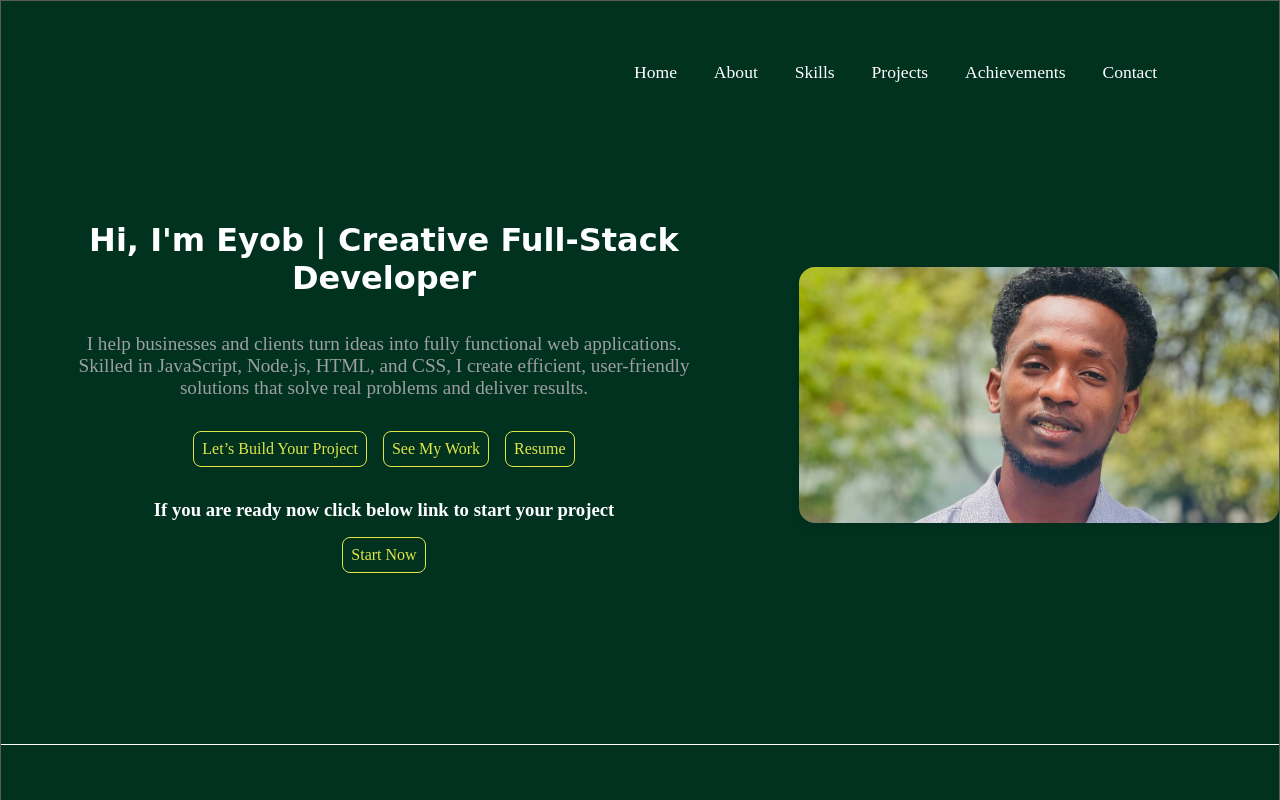
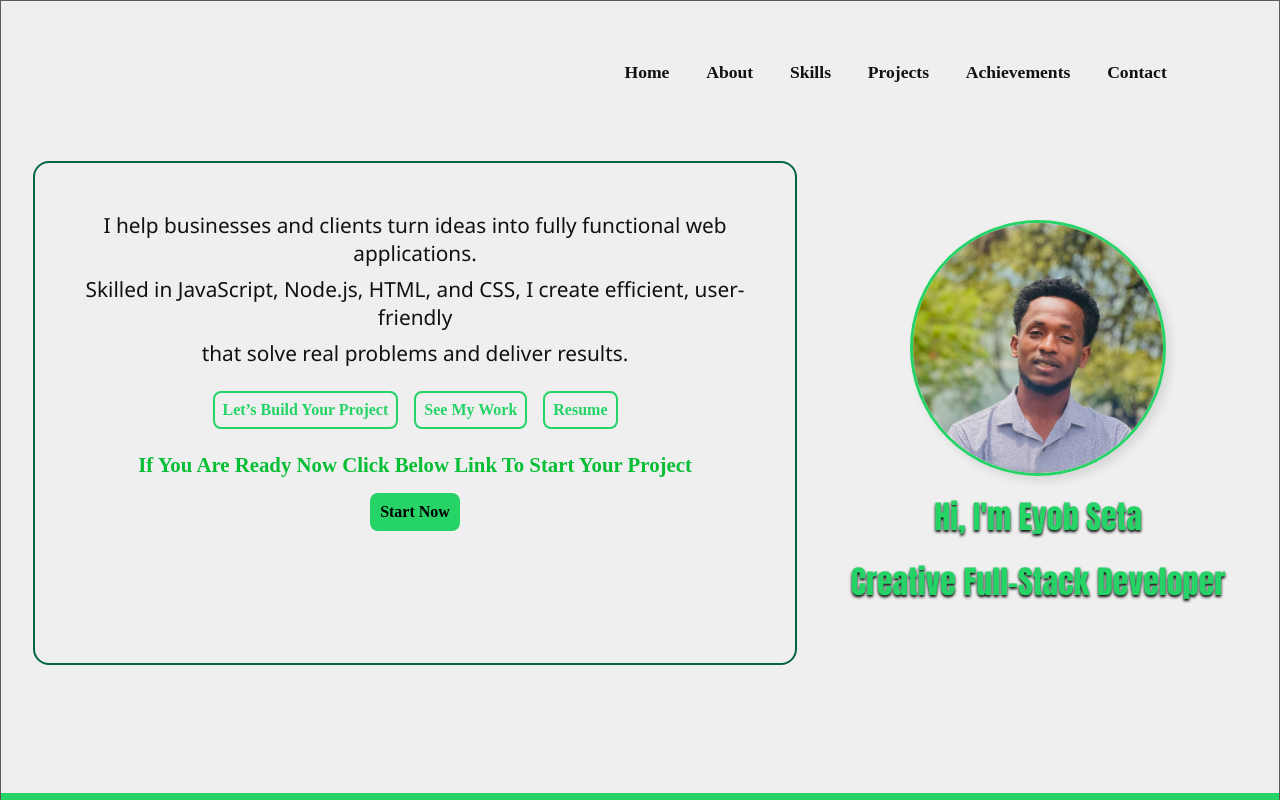
Before and after one commit to Eyobseta/portfolio, a plain HTML site: page index.html in a window 1280 px wide. Shown: the top 800 px of the page. Drawn offline with nearby package versions, Linux system fonts and the light colour scheme; a script that the page names is missing.

Commit message:
color and text consistecny added and home layout chnaged

```diff
--- a/css/style.css
+++ b/css/style.css
@@ -1,3 +1,7 @@
+:root{
+    --primary--color:#25d366;
+    --secondary--color:#efefef;
+}
 *{
     margin: 0;
     padding: 0;
@@ -5,7 +9,7 @@
 }
 
 body{
-    color: #fff;
+    color: var(--primary--color);
     width: 100%;
     height: auto;
     display: flex;
@@ -13,16 +17,17 @@ body{
     justify-content: center;
     align-items: center;
     font-size: 1rem;
-    background: #efefef;
+    background: var(--secondary--color);
 }
 
 /*   all content  container*/
 .container{
+    color: var(--primary--color);
     position: relative;
     width: 100%;
     height: auto;
     border:solid 0.1rem #5a5a56;
-    background-color: #013220;
+    background-color: var(--secondary--color);
     display: flex;
     flex-direction: column;
     justify-content: center;
@@ -30,7 +35,15 @@ body{
     gap: 2rem;
 }
 
-
+.home{
+    width: 100%;
+    height: 95vh;
+    display: flex;
+    flex-direction: column;
+    justify-content: center;
+    align-items: center;
+    gap: 2rem;
+}
 /* header style*/
 header {
     margin-top: 2rem;
@@ -57,16 +70,20 @@ header >nav> ul {
     gap: 2rem;
 }
 nav ul a{
-    color: #fff;
+    color: #111;
     text-decoration: none;
     padding: 0.15rem;
     border-radius: 0.5rem;
+    font-weight: bold;
 }
 nav ul a:hover{
-    border-bottom: 0.45rem solid  #e0e645;
-    border-top: 0.45rem solid  #e0e645;
+    border-bottom: 0.45rem solid var(--primary--color);
+    border-top: 0.45rem solid  var(--primary--color);
     cursor: pointer;
 }
+
+
+
 
 
 /* hero content or home page*/
@@ -76,37 +93,61 @@ nav ul a:hover{
     display: flex;
     justify-content: center;
     align-items: center;
-    border-bottom: #fff solid 0.005rem;
     position: relative;
+    margin-top: 1rem;
     padding-bottom: 6rem;
-    gap: 2rem;
-
+}
+.hero-img {
+    width: 30%;
+    display: flex;
+    flex-direction: column;
+    justify-content: center;
+    align-items: center;
+    gap: 1rem;
+    margin: 50px;
+   text-align: center;
 }
 .hero-img img {
-  width: 30rem;
+  width: 16rem;
   height:16rem;
   object-fit: cover;
-  border-radius: 1rem;
+  border-radius: 50%;
   box-shadow: 0 4px 8px rgba(0,0,0,0.1);
+  border: solid 0.2rem var(--primary--color);
+  box-shadow: 5px 5px 10px rgba(0,0,0,0.1);
+}
+.hero-img h2{
+    font-family: Impact, Haettenschweiler, 'Arial Narrow Bold', sans-serif,Arial, Helvetica, sans-serif;
+    font-size: 2rem;
+    width: 100%;
+    text-transform: capitalize;
+    text-shadow: 0px 2px 3px #000;
+    position: relative;
+    font-weight: bold;
+    text-align: center;
+    perspective: 50px;
+    perspective-origin: 50% 100%;
+    display: inline-block;
 }
 .hero-content{
+    padding: 3rem 1rem;
+    height: 100%;
+    margin-left: 2rem;
+    width: 60%;
+    border: solid 0.15rem #036642;
+    border-radius: 1rem;
     display: flex;
     flex-direction: column;
-    gap: 1rem;
+    align-items: center;
+    gap: 0.5rem;
 }
-.hero-content h1{
-    font-family: cursive,Arial, Helvetica, sans-serif;
-    font-size: 2rem;
-    height: 10vh;
-    width: 100%;
-    font-weight: 700;
+
+.hero-content p{
+    font-family:'Segoe UI', Tahoma, Geneva, Verdana, sans-serif;
+    color: #111;
     text-align: center;
-}
-.hero-content p{
-    color: #9d9fa1;
-    text-align: center;
-    font-size: 1.2rem;
-    font-weight: 400;
+    font-size: 1.3rem;
+    font-weight: 500;
 }
 .to-form{
     margin-top: 1rem;
@@ -116,17 +157,12 @@ nav ul a:hover{
     align-items: center;
     gap: 1rem;
 }
-.form-btn{
-    text-decoration: none;
-    color: #e0e645;
-    border: solid 0.1rem #e0e645;
-    border-radius: 0.5rem;
-    padding: 0.5rem;
-    font-weight: 500;
-}
-.form-btn:hover{
-    color: #111;
-    background-color: #e0e645;
+.to-form h3{
+    text-align: center;
+    text-transform: capitalize;
+    font-weight: bold;
+    color: #07be35;
+    font-size: 1.3rem;
 }
 .hero-buttons {
     display: flex;
@@ -136,17 +172,44 @@ nav ul a:hover{
     margin-top: 1rem;
 }
 .hero-buttons a{
+  background-color: var(--secondary--color);
+  padding: 15px 32px;
+  text-align: center;
+  text-decoration: none;
+  display: inline-block;
+  font-size: 16px;
+  transition: background-color 0.3s ease;
+  color: var(--primary--color);
+  border: solid 0.16rem var(--primary--color);
+  border-radius: 0.5rem;
+  padding: 0.5rem;
+  font-weight: bold;
+}
+.hero-buttons .btn:hover{
+    border-color: var(--secondary--color);
+    color:#111;
+    background-color: var(--primary--color);
+}
+
+.form-btn{
+    display: block;
     text-decoration: none;
-    color: #e0e645;
-    border: solid 0.1rem #e0e645;
+    color:#000;
+     border: solid 0.16rem var(--primary--color);
+     background-color: var(--primary--color);
     border-radius: 0.5rem;
     padding: 0.5rem;
-    font-weight: 500;
+    font-weight: bold;
 }
-.hero-buttons .btn:hover{
-    color: #111;
-    background-color: #e0e645;
+.form-btn:hover{
+    border-color: var(--secondary--color);
+    color: #285AEB;
+    background-color: var(--primary--color);
 }
+
+
+
+
 
 
 
@@ -154,15 +217,18 @@ nav ul a:hover{
 
 #about {
     width: 100%;
-    height: 75vh;
+    height: 90vh;
      display: flex;
      justify-content: center;
      align-items: center;
-     gap: 0rem;
-     border-bottom: #fff solid 0.15rem;
+     gap: 3rem;
+     background-color: var(--primary--color);
 }
 
 .about-content {
+    box-shadow: 5px 3px 10px #111;
+    border: solid 0.15rem gray;
+    border-radius: 1rem;
     width: 60%;
     display: flex;
     flex-direction: column;
@@ -188,7 +254,7 @@ nav ul a:hover{
 }
 #aboutBtn li button{
     outline: none;
-    background-color: #e0e645;
+    background-color: #e6d432;
     color: #013220;
      padding: 0.3rem 0.5rem;
      border-radius: 0.5rem;
@@ -205,11 +271,14 @@ nav ul a:hover{
     background-color: #013220;
 }
 .about-content h1 {
+    color: blue;
+    font-weight: bold;
     text-align: center;
     font-family: Impact, Haettenschweiler, 'Arial Narrow Bold', sans-serif
 }
 .about-content p{
-   color: #d9e7f7;
+    font-family: Impact, Haettenschweiler, 'Arial Narrow Bold', sans-serif;
+   color: #000;
    text-align: center;
    font-weight: 400;
    text-align: center;
@@ -225,7 +294,7 @@ nav ul a:hover{
 }
 .about-content ol li{
     font-weight: 400;
-    color: #d9e7f7;
+     color: #000;
 }
 
 
@@ -233,7 +302,6 @@ nav ul a:hover{
 
 
 /*services section */
-
 .controls-wrapper {
       display: flex;
       align-items: center;
@@ -257,10 +325,19 @@ nav ul a:hover{
       cursor: pointer;
       box-shadow: 0 2px 8px rgba(0,0,0,0.25);
     }
-    .custom-nav-btn:active { transform: scale(.98); }
-    .custom-nav-btn[disabled] { opacity: 0.4; cursor: pointer; }
-
+    .custom-nav-btn:active {
+        transform: scale(.98);
+     }
+    .custom-nav-btn[disabled] {
+        opacity: 0.6;
+        cursor: pointer;
+     }
+     .custom-nav-btn:hover {
+        background-color: var(--primary--color);
+     }
     .my-swiper {
+        border-radius: 1rem;
+      box-shadow: 0px 0px 20px #000;
       width: 90%;
       height: 400px;
       position: relative;
@@ -311,13 +388,16 @@ nav ul a:hover{
     align-items: center;
     border-top: #fff solid 0.15rem;
     border-bottom: #fff solid 0.15rem;
+    background-color: #036642;
 }
 #skills{
+    background-color: var(--secondary--color);
     width: 50%;
     height: 70%;
     padding: 1rem;
     border: #bdba06 solid 0.25rem;
     border-radius: 1rem;
+    color: #036642;
     text-align: center;
 }
 #skills h1{
--- a/index.html
+++ b/index.html
@@ -16,13 +16,13 @@
 </head>
 <body>
 <div class="container">
-
+<div class="home">
   <!-- Header / Navbar -->
   <header>
     <nav>
       <ul>
         <li>
-          <a href="#hero">Home</a>
+          <a href="#home">Home</a>
           <div class="nav-overflow"></div>
         </li>
         <li>
@@ -48,9 +48,9 @@
 
   <section id="hero">
         <div class="hero-content">
-                  <h1>Hi, I'm Eyob | Creative Full-Stack    Developer</h1>
-                  <a href=""></a>
-                  <p>I help businesses and clients turn ideas into fully functional web applications. <br> Skilled in JavaScript, Node.js, HTML, and CSS, I create efficient, user-friendly <br> solutions that solve real problems and deliver results.</p>
+                  <p>I help businesses and clients turn ideas into fully functional web applications. </p>
+                  <p> Skilled in JavaScript, Node.js, HTML, and CSS, I create efficient, user-friendly</p>
+                   <p> that solve real problems and deliver results.</p>
 
                 <div class="hero-buttons">
                         <a href="https://mail.google.com/mail/?view=cm&fs=1&to=eyobseta50@gmail.com&su=Hiring%20Inquiry%20from%20Portfolio" target="_blank" class="btn">Let’s Build Your Project</a>
@@ -66,13 +66,15 @@
         </div>
         <div class="hero-img">
                 <img src="assets/images/myimg1.jpg" alt="my image">
+                <h2>Hi, I'm Eyob Seta</h2>
+                <h2> Creative Full-Stack Developer</h2>
         </div>
   </section>
-
+</div>
 
     <!-- About Section-->
    <section id="about">
-
+             <img src="assets/images/myimg2.png" alt="">
           <div class="about-content">
                         <h1>About Me</h1>
                         <ul id="aboutBtn">
@@ -117,7 +119,6 @@
                     </div>
 
              </div>
-          <img src="assets/images/myimg2.png" alt="">
   </section>
 
   <!--Services Section-->
@@ -205,24 +206,19 @@
         </div>
   </section>
 
-  <!-- =======================
-       5. Projects Section
-  ======================== -->
+  <!--  Projects Section-->
   <section id="projects">
-    <!-- Project cards: title, description, GitHub/live links -->
+
   </section>
 
-  <!-- =======================
-       6. Achievements / Certificates
-  ======================== -->
+  <!-- Achievements / Certificates-->
   <section id="achievements">
-    <!-- Optional: images or text of certificates, awards -->
+
   </section>
 
-  <!-- =======================
-       7. Contact Section
-  ======================== -->
+  <!-- Contact Section -->
   <section id="contact">
+
     <!-- Contact form and social links -->
      <h1>Visit help center</h1>
      <div id="container">
--- a/js/about.js
+++ b/js/about.js
@@ -10,12 +10,12 @@ expBtn.addEventListener("click",()=>{
     education.style.display="none";
     life.style.display="none";
     experiance.style.display="block";
-    document.querySelector('#aboutBtn li #expBtn').style.backgroundColor='#ec0e0eff';
-    document.querySelector('#aboutBtn li #lifeBtn').style.backgroundColor='#bdba06';
-     document.querySelector('#aboutBtn li #eduBtn').style.backgroundColor='#bdba06';
+    document.querySelector('#aboutBtn li #expBtn').style.backgroundColor='#bdba06';
+    document.querySelector('#aboutBtn li #lifeBtn').style.backgroundColor='#efefef';
+     document.querySelector('#aboutBtn li #eduBtn').style.backgroundColor='#efefef';
      document.querySelector('#aboutBtn li #expBtn').style.color='#0e0404ff';
-     document.querySelector('#aboutBtn li #eduBtn').style.color='#013220';
-     document.querySelector('#aboutBtn li #lifeBtn').style.color='#013220';
+     document.querySelector('#aboutBtn li #eduBtn').style.color='#25d366';
+     document.querySelector('#aboutBtn li #lifeBtn').style.color='#25d366';
      aboutMeContent.textContent="My Experiance ?";
      setTimeout(()=>{
         aboutMeContent.textContent="About Me?"
@@ -26,12 +26,12 @@ eduBtn.addEventListener("click",()=>{
     education.style.display="block";
     life.style.display="none";
     experiance.style.display="none";
-     document.querySelector('#aboutBtn li #expBtn').style.backgroundColor='#bdba06';
-     document.querySelector('#aboutBtn li #lifeBtn').style.backgroundColor='#bdba06';
-     document.querySelector('#aboutBtn li #eduBtn').style.backgroundColor='#ec0e0eff';
-      document.querySelector('#aboutBtn li #expBtn').style.color='#013220';
+     document.querySelector('#aboutBtn li #expBtn').style.backgroundColor='#efefef';
+     document.querySelector('#aboutBtn li #lifeBtn').style.backgroundColor='#efefef';
+     document.querySelector('#aboutBtn li #eduBtn').style.backgroundColor='#bdba06';
+      document.querySelector('#aboutBtn li #expBtn').style.color='#07bb49ff';
      document.querySelector('#aboutBtn li #eduBtn').style.color='#0e0404ff';
-     document.querySelector('#aboutBtn li #lifeBtn').style.color='#013220';
+     document.querySelector('#aboutBtn li #lifeBtn').style.color='#25d366';
      aboutMeContent.textContent="My Education Status ?";
       setTimeout(()=>{
         aboutMeContent.textContent="About Me?"
@@ -42,11 +42,11 @@ lifeBtn.addEventListener("click",()=>{
     education.style.display="none";
     life.style.display="block";
     experiance.style.display="none";
-     document.querySelector('#aboutBtn li #expBtn').style.backgroundColor='#bdba06';
-     document.querySelector('#aboutBtn li #lifeBtn').style.backgroundColor='#ec0e0eff';
-     document.querySelector('#aboutBtn li #eduBtn').style.backgroundColor='#bdba06';
-          document.querySelector('#aboutBtn li #expBtn').style.color='#013220';
-     document.querySelector('#aboutBtn li #eduBtn').style.color='#013220';
+     document.querySelector('#aboutBtn li #expBtn').style.backgroundColor='#efefef';
+     document.querySelector('#aboutBtn li #lifeBtn').style.backgroundColor='#bdba06';
+     document.querySelector('#aboutBtn li #eduBtn').style.backgroundColor='#efefef';
+          document.querySelector('#aboutBtn li #expBtn').style.color='#25d366';
+     document.querySelector('#aboutBtn li #eduBtn').style.color='#25d366';
      document.querySelector('#aboutBtn li #lifeBtn').style.color='#0e0404ff';
      aboutMeContent.textContent="My Life ?";
      setTimeout(()=>{
```
